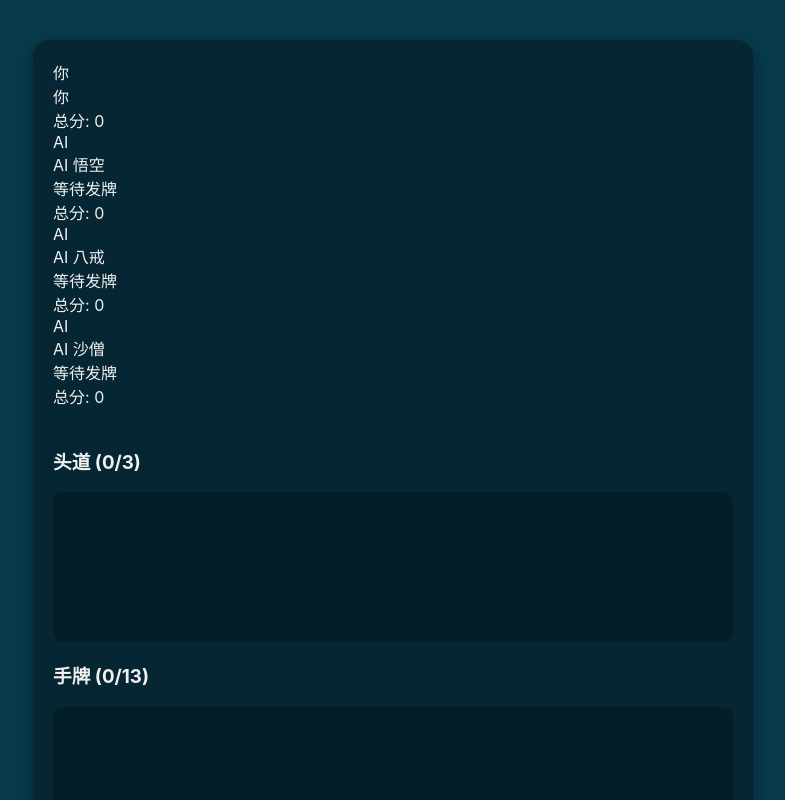
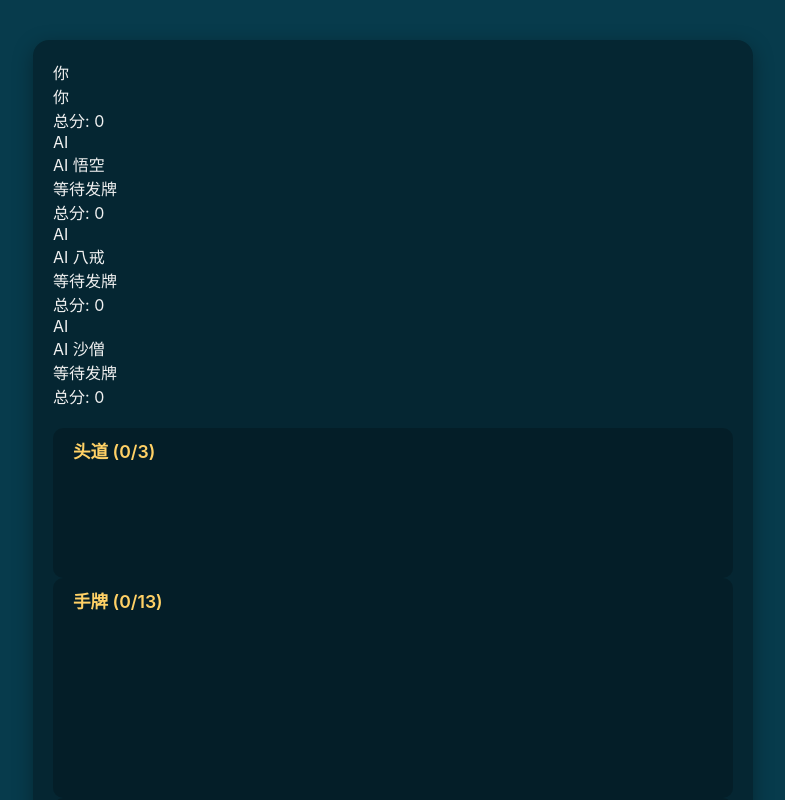
Before and after one commit to wen952555/sss, a React (Create React App) app in the folder frontend/: page / in a window 1280 px wide. Shown: the top 800 px of the page, without its empty margins (247-1032 px from the left). Built offline with nearby package versions, Linux system fonts and the light colour scheme.

Commit message:
Update HandArea.js

```diff
--- a/frontend/src/components/HandArea.js
+++ b/frontend/src/components/HandArea.js
@@ -1,26 +1,27 @@
-// frontend/src/components/HandArea.js
+// frontend/src/components/HandArea.js - 简化版，文字和卡牌在同一层级
 import React from 'react';
 import { Droppable } from 'react-beautiful-dnd';
 import CardComponent from './Card';
 
-// 添加 allowWrap prop
 const HandArea = ({ droppableId, title, cards, evaluatedHandType, allowWrap = false }) => {
   return (
     <div className="hand-area-zone">
-      <div className="hand-area-header">
-        <h3 className="hand-area-title">{title}</h3>
-        {evaluatedHandType && ( // 只有当 evaluatedHandType 存在时才显示
-          <span className="hand-type-display">{evaluatedHandType.name}</span>
-        )}
-      </div>
       <Droppable droppableId={droppableId} direction="horizontal">
         {(provided, snapshot) => (
           <div
             ref={provided.innerRef}
             {...provided.droppableProps}
-            // 根据 allowWrap 动态添加类名或直接修改样式
             className={`hand-area ${snapshot.isDraggingOver ? 'droppable-active' : ''} ${allowWrap ? 'allow-wrapping' : ''}`}
           >
+            {/* 标题和牌型显示在内部 */}
+            <div className="hand-info-internal">
+              <h3 className="hand-area-title-internal">{title}</h3>
+              {evaluatedHandType && (
+                <span className="hand-type-display-internal">{evaluatedHandType.name}</span>
+              )}
+            </div>
+
+            {/* 卡牌 */}
             {cards.map((card, index) => (
               <CardComponent key={card.id} cardData={card} index={index} draggableId={card.id} />
             ))}
```
